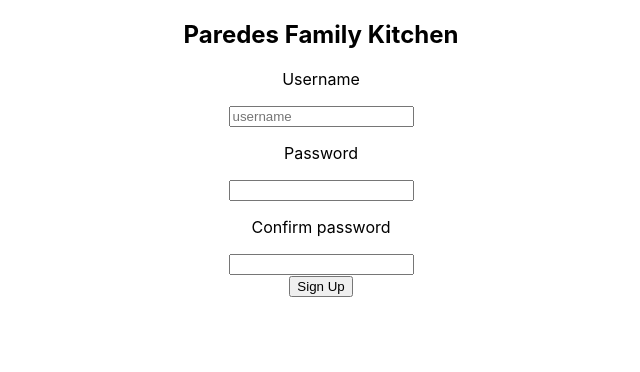
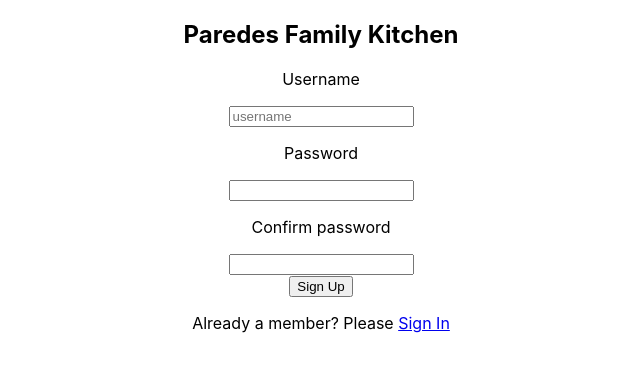
Before and after one commit to mparedes003/family-meal-planner-frontend, a React (Create React App) app in the folder famliy-meal-planner/: page /sign-up in a window 1280 px wide. Shown: the top 372 px of the page, without its empty margins (319-959 px from the left). Built offline with nearby package versions, Linux system fonts and the light colour scheme.

Commit message:
Add Link to Log In if user is already a registered member

```diff
--- a/famliy-meal-planner/src/components/SignUpForm.js
+++ b/famliy-meal-planner/src/components/SignUpForm.js
@@ -1,4 +1,5 @@
 import React from 'react';
+import { Link } from 'react-router-dom';
 import { connect } from 'react-redux';
 import { signUp } from '../store/actions';
 
@@ -81,6 +82,9 @@
                 <button className='signup-btn' type='submit'>
                   Sign Up
                 </button>
+                <p>
+                  Already a member? Please <Link to='/login'>Sign In</Link>
+                </p>
               </form>
             </div>
           )}
```
